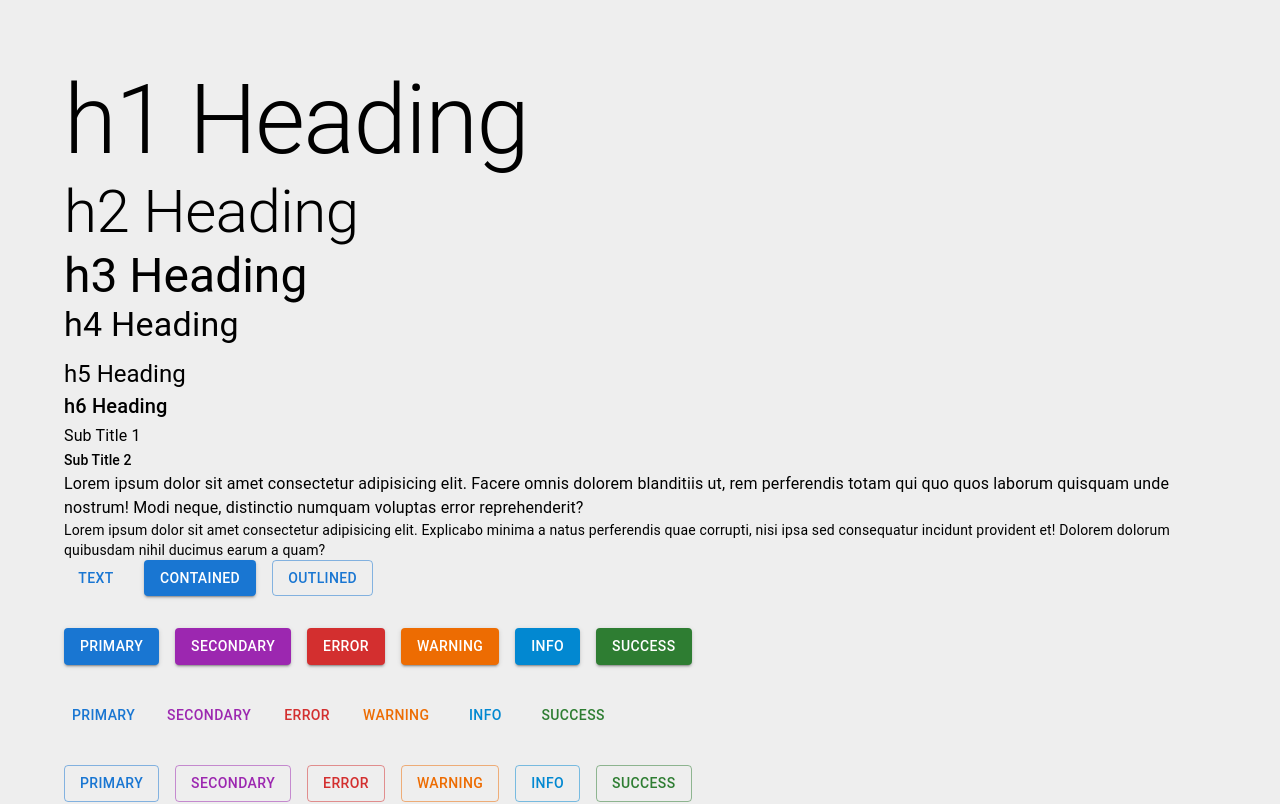
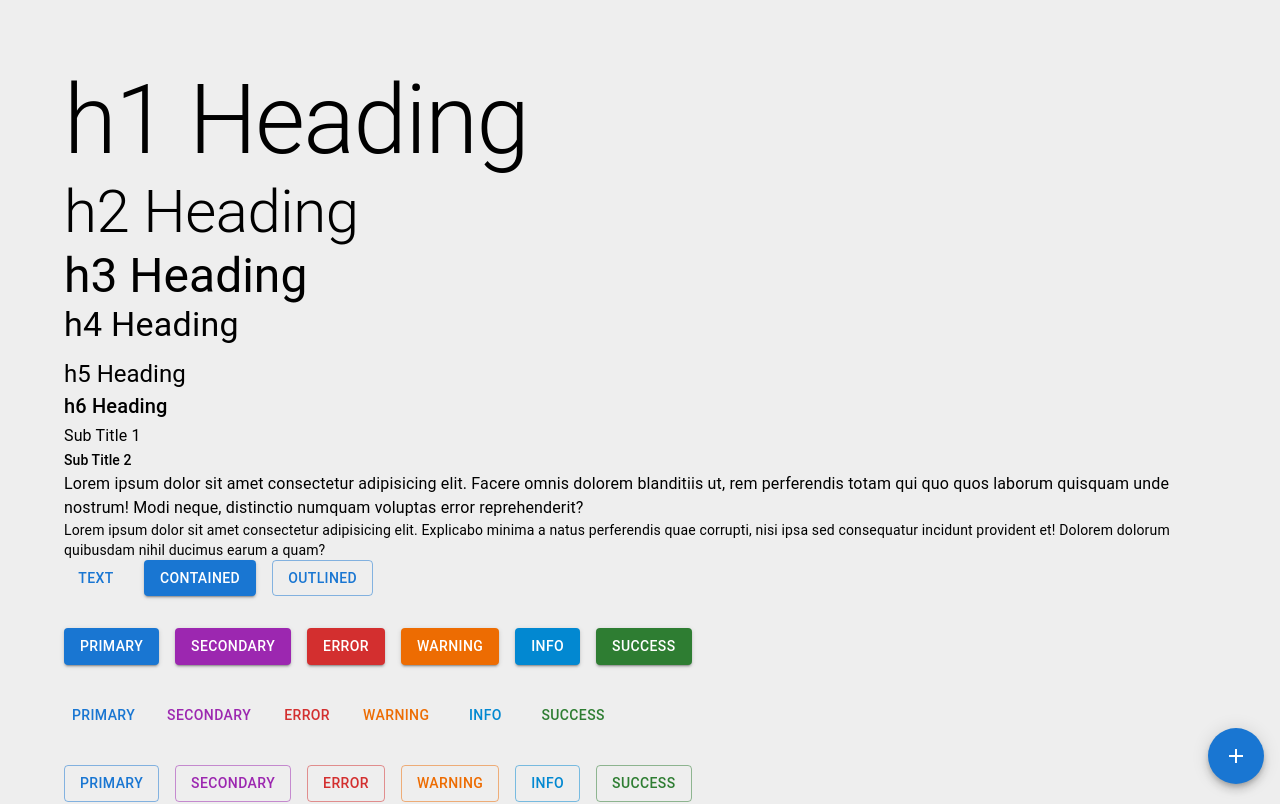
Before and after one commit to HaktanAlbayrak/react-mui-demo, a React (Create React App) app: page / in a window 1280 px wide. Shown: the top 804 px of the page. Built offline with nearby package versions, Linux system fonts and the light colour scheme.

Commit message:
Mui Speed Dial

```diff
--- a/src/App.tsx
+++ b/src/App.tsx
@@ -16,6 +16,7 @@ import { MuiNavbar } from './components/MuiNavbar';
 import { MuiLink } from './components/MuiLink';
 import { MuiBreadcrumbs } from './components/MuiBreadcrumbs';
 import { MuiDrawer } from './components/MuiDrawer';
+import { MuiSpeedDial } from './components/MuiSpeedDial';
 
 function App() {
   return (
@@ -37,6 +38,7 @@ function App() {
       <MuiLink />
       <MuiBreadcrumbs />
       <MuiDrawer />
+      <MuiSpeedDial />
     </div>
   );
 }
--- /dev/null
+++ b/src/components/MuiSpeedDial.tsx
@@ -0,0 +1,19 @@
+import { SpeedDial, SpeedDialAction, SpeedDialIcon } from '@mui/material';
+import CopyIcon from '@mui/icons-material/FileCopyOutlined';
+import PrintIcon from '@mui/icons-material/Print';
+import ShareIcon from '@mui/icons-material/Share';
+import EditIcon from '@mui/icons-material/Edit';
+
+export const MuiSpeedDial = () => {
+  return (
+    <SpeedDial
+      ariaLabel='Navigation speed dial'
+      sx={{ position: 'Fixed', bottom: 16, right: 16 }}
+      icon={<SpeedDialIcon openIcon={<EditIcon />} />}
+    >
+      <SpeedDialAction icon={<CopyIcon />} tooltipTitle='Copy' tooltipOpen />
+      <SpeedDialAction icon={<PrintIcon />} tooltipTitle='Print' tooltipOpen />
+      <SpeedDialAction icon={<ShareIcon />} tooltipTitle='Share' tooltipOpen />
+    </SpeedDial>
+  );
+};
```
